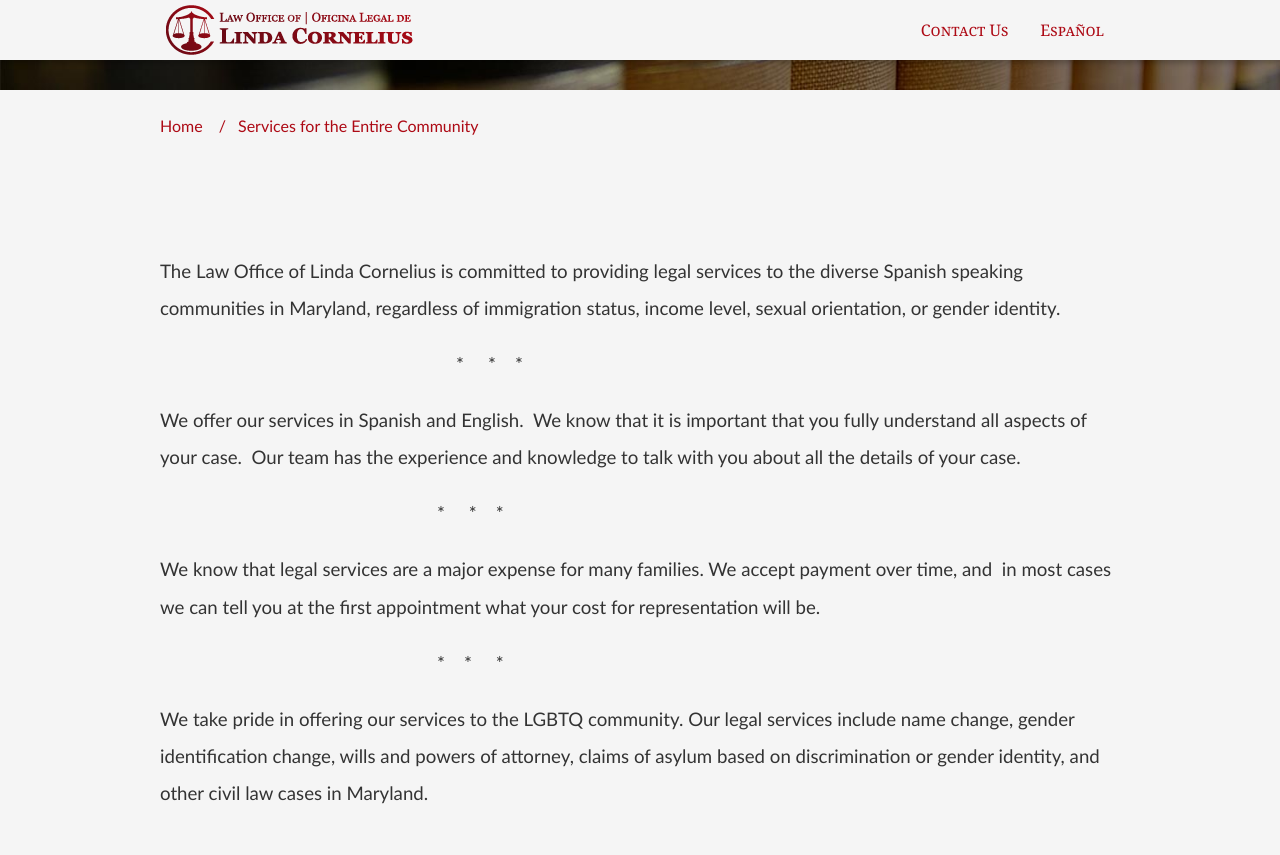
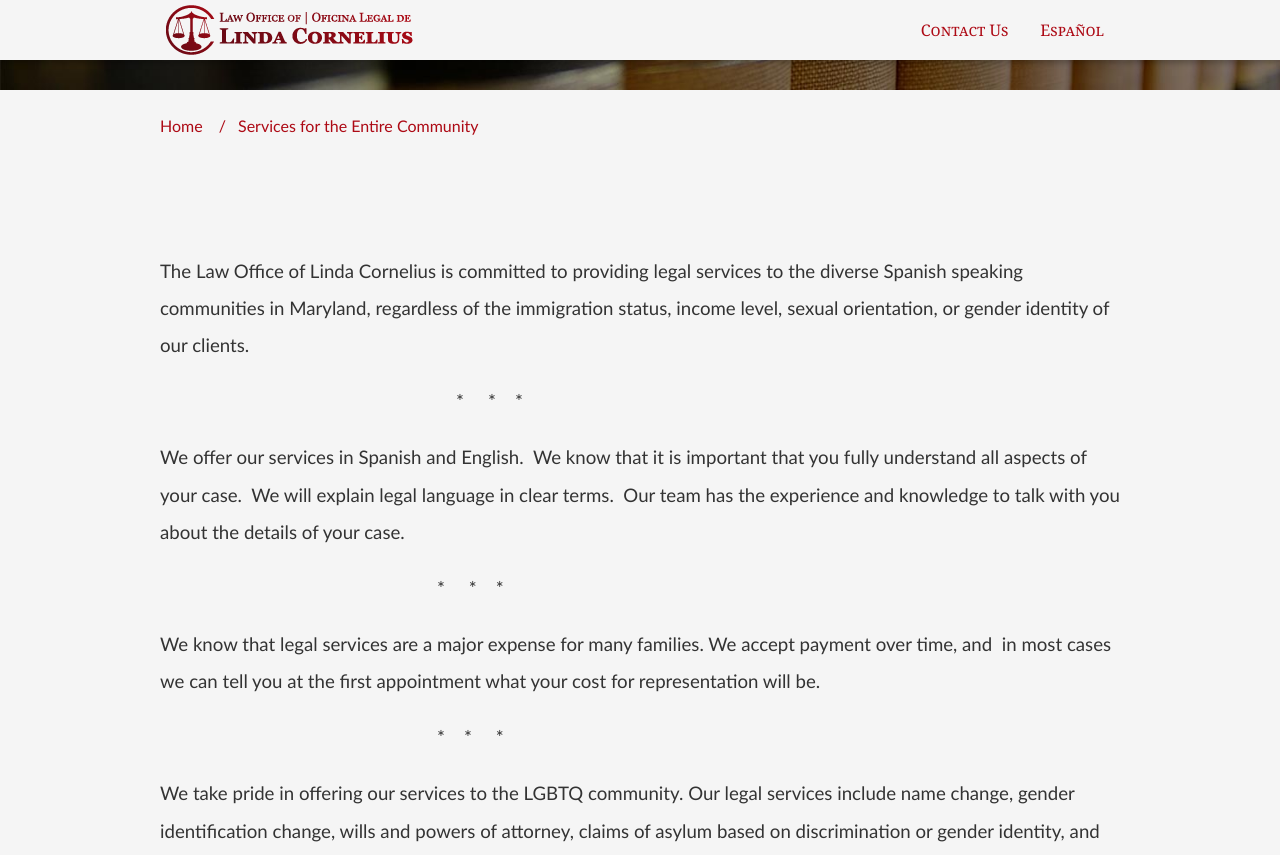
Before and after one commit to edamtoft/cornelius.legal.site, a Jekyll site: the page built from _practice/services.markdown, in a window 1280 px wide and 900 px high, scrolled down 490 px, cut to the strip 0-855 px from the top of the window. Built offline with Jekyll 4.4.1, drawn with Linux system fonts in a browser that asks for light colours; nearby versions of some CDN libraries.

Commit message:
Updated '_practice/services.markdown' via CloudCannon

```diff
--- a/_practice/services.markdown
+++ b/_practice/services.markdown
@@ -4,22 +4,22 @@
 layout: contact
 description_text: |-
   The Law Office of Linda Cornelius is committed to serving the Spanish
-  speaking community in Maryland, regardless of immigration status, income level, or sexual
-  orientation or gender identity.
+  speaking community in Maryland.
 language: english
 icon: balance-scale
-banner_image: "/assets/books.jpg"
+banner_image: /assets/books.jpg
 sitemap: true
 order: 3
 ---
 
+
 &nbsp;
 
-The Law Office of Linda Cornelius is committed to providing legal services to the diverse Spanish speaking communities in Maryland, regardless of immigration status, income level, sexual orientation, or gender identity.
+The Law Office of Linda Cornelius is committed to providing legal services to the diverse Spanish speaking communities in Maryland, regardless of the immigration status, income level, sexual orientation, or gender identity of our clients.
 
 &nbsp; &nbsp; &nbsp; &nbsp; &nbsp; &nbsp; &nbsp; &nbsp; &nbsp; &nbsp; &nbsp; &nbsp; &nbsp; &nbsp; &nbsp; &nbsp; &nbsp; &nbsp; &nbsp; &nbsp; &nbsp; &nbsp; &nbsp; &nbsp; &nbsp; &nbsp; &nbsp; &nbsp; &nbsp; &nbsp; &nbsp; \* &nbsp; &nbsp; \* &nbsp; &nbsp;\*
 
-We offer our services in Spanish and English. &nbsp;We know that it is important that you fully understand all aspects of your case. &nbsp;Our team has the experience and knowledge to talk with you about all the details of your case.&nbsp;
+We offer our services in Spanish and English. &nbsp;We know that it is important that you fully understand all aspects of your case. &nbsp;We will explain legal language in clear terms. &nbsp;Our team has the experience and knowledge to talk with you about the details of your case.&nbsp;
 
 &nbsp; &nbsp; &nbsp; &nbsp; &nbsp; &nbsp; &nbsp; &nbsp; &nbsp; &nbsp; &nbsp; &nbsp; &nbsp; &nbsp; &nbsp; &nbsp; &nbsp; &nbsp; &nbsp; &nbsp; &nbsp; &nbsp; &nbsp; &nbsp; &nbsp; &nbsp; &nbsp; &nbsp; &nbsp; \* &nbsp; &nbsp; \* &nbsp; &nbsp;\*
 
```
